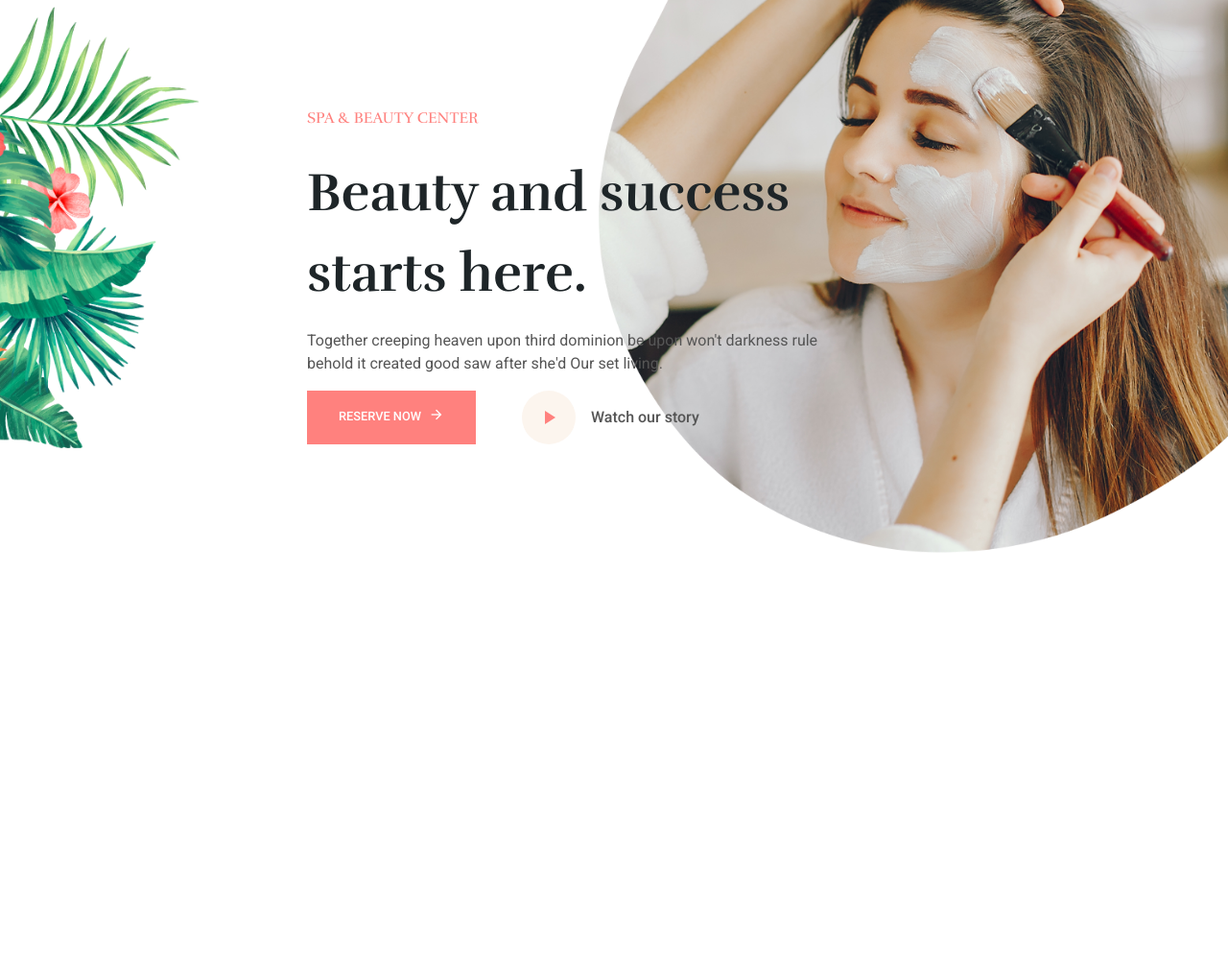
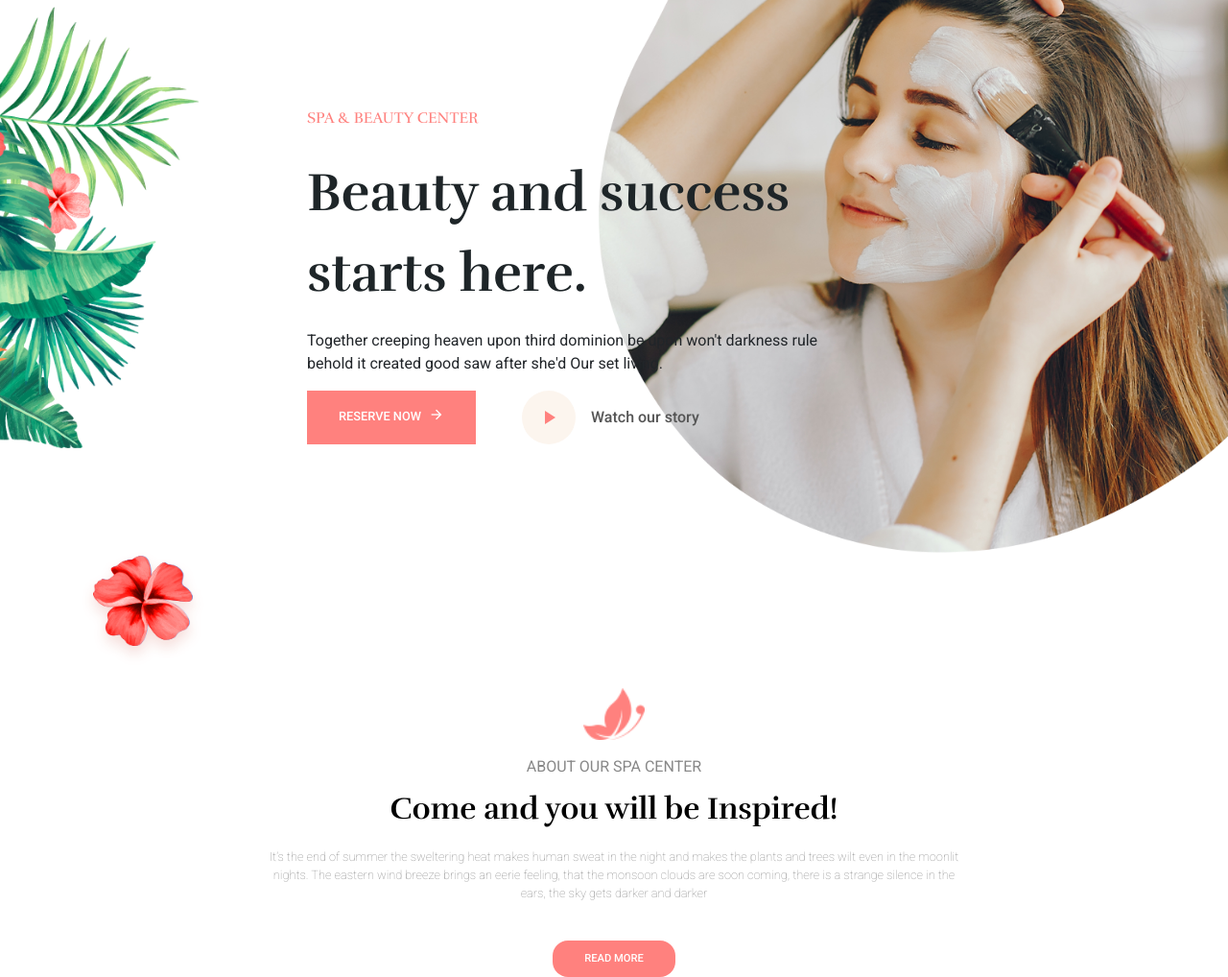
Before and after one commit to bl4nc/leospa-w51, a plain HTML site: page index.html in a window 1280 px wide. Shown: the part 125-1143 px from the top of the page at 96% size. Before the commit the page ends 800 px from the top, so only its background shows below. Drawn offline with nearby package versions, Linux system fonts and the light colour scheme.

Commit message:
second session

```diff
--- a/css/colors.css
+++ b/css/colors.css
@@ -3,7 +3,8 @@
     --c-beige: #fcf5ee;
     --c-black-1: #1e2528;
     --c-black-2: #30383b;
-    --c-gray: #555555;
+    --c-gray-1: #555555;
+    --c-gray-2: #888888;
     --c-pink-2: #ffc3c2;
     --c-pink-3: rgb(255, 142, 140);
 }
--- a/css/header.css
+++ b/css/header.css
@@ -144,7 +144,7 @@ nav {
 }
 
 #watch_our_story_btn span {
-    color: var(--c-gray);
+    color: var(--c-gray-1);
     font-size: 1rem;
     font-family: 'Roboto', sans-serif;
     font-weight: 500;
--- /dev/null
+++ b/css/slogan.css
@@ -0,0 +1,56 @@
+.slogan {
+    margin-top: 7rem;
+    position: relative;
+}
+
+.flower-img img {
+    width: 8rem;
+}
+
+.slogan .center-content {
+    text-align: center;
+}
+
+.slogan .center-content .img-center img {
+    width: 4rem;
+}
+
+.slogan .center-content .text .text-1 {
+    font-family: 'Roboto', sans-serif;
+    font-weight: 400;
+    font-size: 1rem;
+    color: var(--c-gray-2);
+}
+
+.slogan .center-content .text .text-2 {
+    font-family: 'Rufina', sans-serif;
+    font-weight: bold;
+    font-size: 2rem;
+    color: black;
+}
+
+.slogan .center-content .text .text-3 {
+    font-family: 'Roboto', sans-serif;
+    font-weight: lighter;
+    font-size: 0.8rem;
+    color: var(--c-gray-2);
+}
+
+.slogan .center-content button {
+    background: var(--c-pink-1);
+    font-size: 0.7rem;
+    border-radius: 1rem;
+    font-family: 'Roboto', sans-serif;
+    font-weight: 500;
+    padding-left: 2rem;
+    padding-right: 2rem;
+    padding-top: 0.6rem;
+    padding-bottom: 0.6rem;
+    color: white;
+}
+
+.slogan .center-content button:hover {
+    background: var(--c-pink-3);
+    transition: ease-in-out 0.4s;
+    box-shadow: 0px 2px 4px rgba(0, 0, 0, 0.25);
+}
--- a/css/styles.css
+++ b/css/styles.css
@@ -1,3 +1,4 @@
 @import url('fonts.css');
 @import url('colors.css');
 @import url('header.css');
+@import url('slogan.css');
--- a/index.html
+++ b/index.html
@@ -95,6 +95,27 @@
             </div>
         </div>
 
+        <div class="slogan container">
+            <div class="flower-img">
+                <figure class="figure d-none d-md-block">
+                    <img src="assets/img/flower.png" class="figure-img img-fluid" alt="woman with makeup">
+                </figure>
+            </div>
+            <div class="center-content">
+                <div class="img-center">
+                    <img src="assets/img/logo.png" class="img-fluid">
+                </div>
+                <div class="text">
+                    <label class="text-1 mt-3">ABOUT OUR SPA CENTER</label>
+                    <p class="text-2">Come and you will be Inspired!</p>
+                    <p class="text-3">It’s the end of summer the sweltering heat makes human sweat in the night and makes the plants and trees wilt even in the moonlit<br> nights. The eastern wind breeze brings an eerie feeling, that the monsoon clouds are soon coming,
+                        there is a strange silence in the<br> ears, the sky gets darker and darker
+                    </p>
+                    <button class="btn mt-4">READ MORE</button>
+                </div>
+            </div>
+        </div>
+
     </div>
 
 
```
Also changed, not shown: assets/img/flower.png (added).
